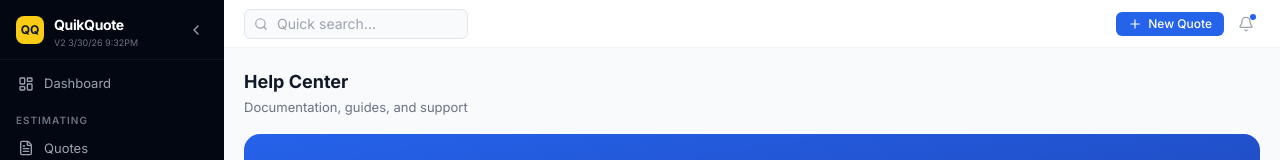
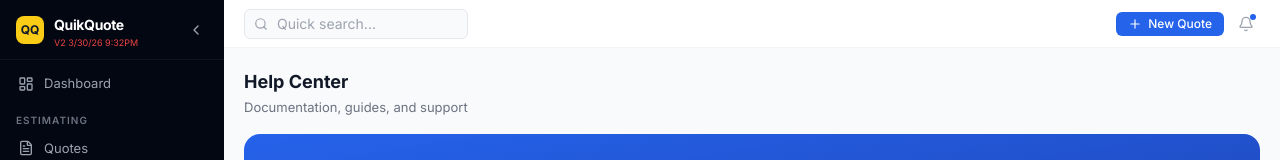
Before and after one commit to jorfdz/QuickQuote, a React (Vite) app: page /help in a window 1280 px wide. Shown: the top 160 px of the page. Built offline with nearby package versions, Linux system fonts and the light colour scheme.

Commit message:
Changet version number color

```diff
--- a/src/components/layout/Sidebar.tsx
+++ b/src/components/layout/Sidebar.tsx
@@ -49,7 +49,7 @@ export const Sidebar: React.FC = () => {
             </div>
             <div>
               <span className="font-bold text-white text-sm tracking-tight">QuikQuote</span>
-              <p className="text-[9px] text-gray-500 leading-none mt-0.5">V2 3/30/26 9:32PM</p>
+              <p className="text-[9px] text-red-500 leading-none mt-0.5">V2 3/30/26 9:32PM</p>
             </div>
           </div>
         )}
```
